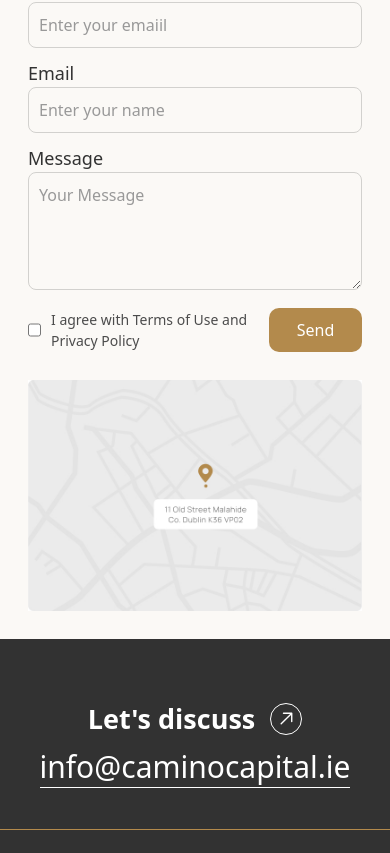
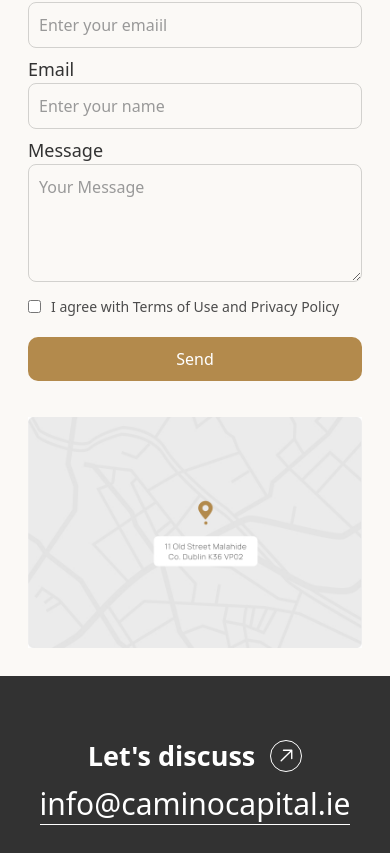
Before and after one commit to dev-mdsohagmiya/camino-web, a Next.js app: page /details in a window 390 px wide. Shown: the part 1223-2076 px from the top of the page. Built offline with nearby package versions, Linux system fonts and the light colour scheme.

Commit message:
updated details page

```diff
--- a/app/components/contact-form/ContactForm.tsx
+++ b/app/components/contact-form/ContactForm.tsx
@@ -20,7 +20,7 @@ const ContactForm = () => {
         <div className="relative w-full h-auto mt-[30px] grid grid-cols-12 lg:gap-[30px]">
           {/* form start */}
           <div className="col-span-12 lg:col-span-6 relative lg:w-[80%]">
-            <form className="space-y-[12px]">
+            <form className="space-y-[8px] sm:space-y-[12px]">
               {/* name input */}
               <div>
                 <label
@@ -70,7 +70,7 @@ const ContactForm = () => {
               </div>
 
               {/* button */}
-              <div className="flex justify-between items-center ]">
+              <div className="grid  sm:gap-0 sm:flex sm:justify-between items-center ]">
                 {/* checkbox */}
                 <div className="flex gap-[10px]">
                   <input
@@ -82,7 +82,7 @@ const ContactForm = () => {
                   </p>
                 </div>
 
-                <button className="bg-[#B38A4C] w-[120px] md:w-[160px] h-[44px] md:h-[60px] rounded-[10px] text-white font-medium">
+                <button className="bg-[#B38A4C] w-full sm:w-[120px] md:w-[160px] h-[44px] md:h-[60px] rounded-[10px] text-white font-[500] mt-5 mb-2 sm:mb-0 sm:mt-0">
                   Send
                 </button>
               </div>
```
